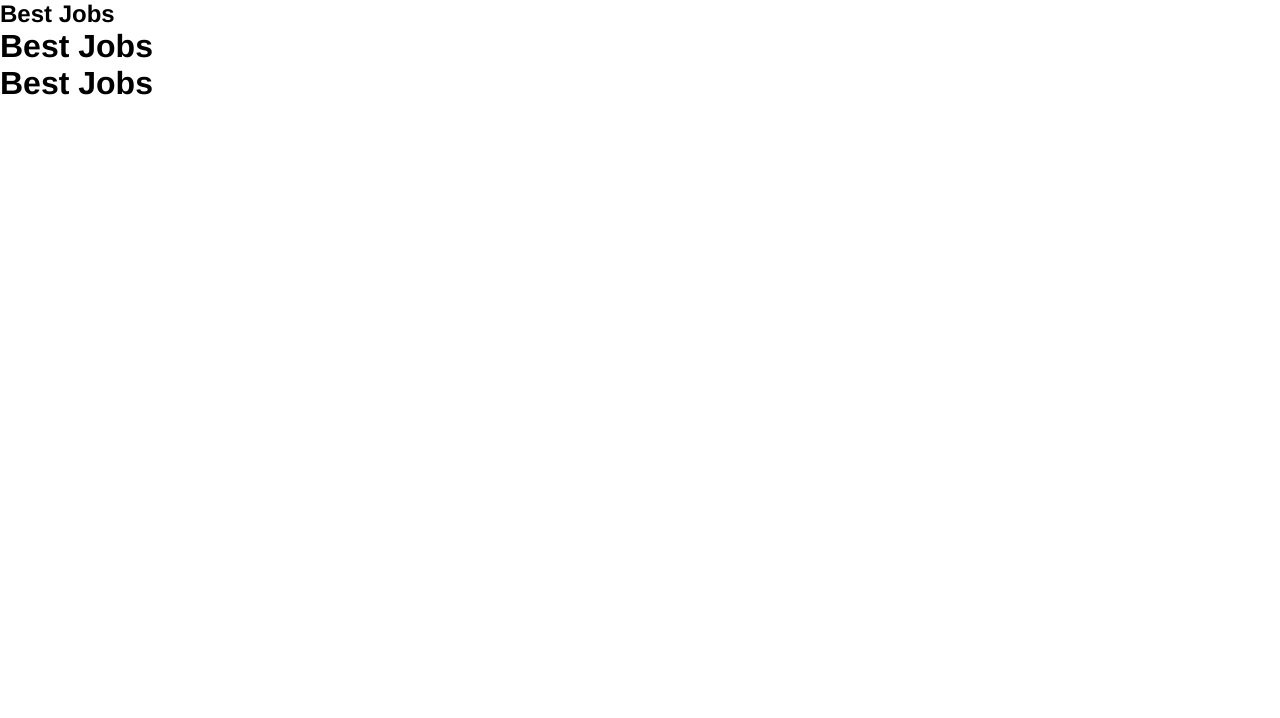
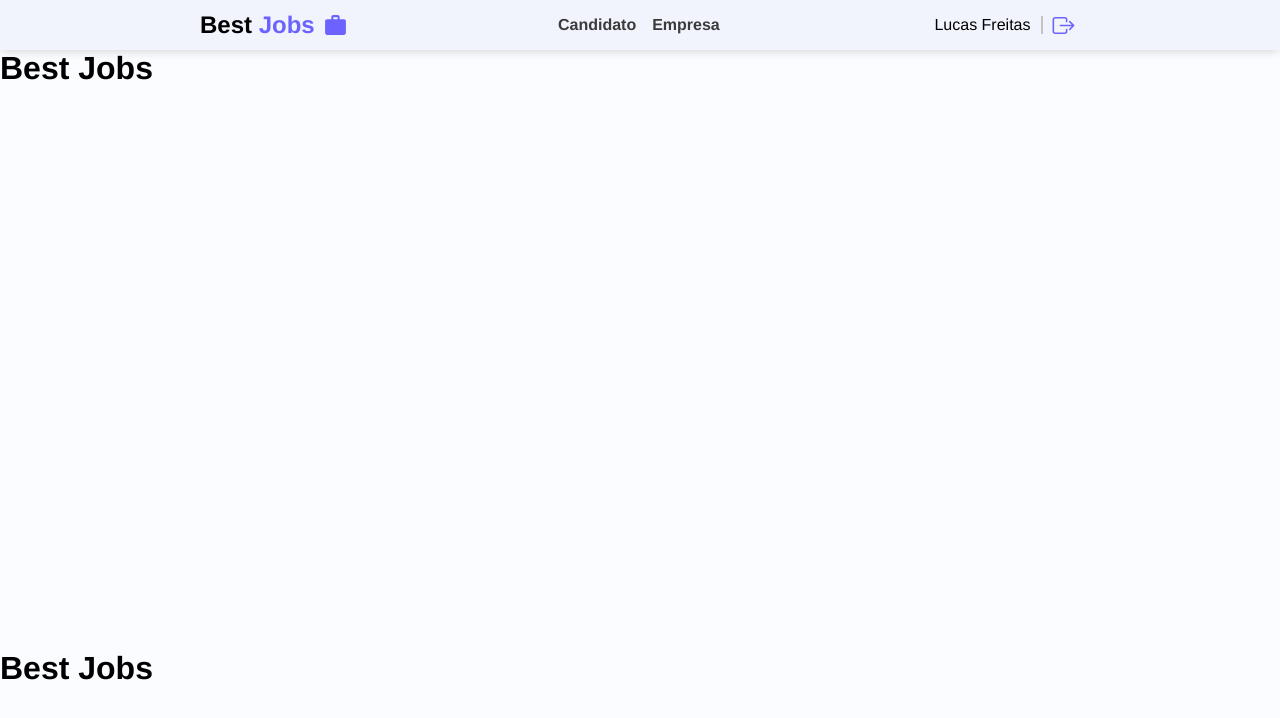
Before and after one commit to LucaslcFreitas/BestJobs, a React (Vite) app in the folder frontend/: page / in a window 1280 px wide. Shown: the top 718 px of the page. Built offline with nearby package versions, Linux system fonts and the light colour scheme.

Commit message:
Estilização da Navbar

```diff
--- /dev/null
+++ b/frontend/src/components/ButtonPrimary.tsx
@@ -0,0 +1,16 @@
+import '../styles/components/ButtonPrimary.sass';
+
+type Props = {
+    text?: string;
+    onClickButton: () => void;
+};
+
+function ButtonPrimary({ text = 'Clicar', onClickButton }: Props) {
+    return (
+        <div className="button-primary" onClick={() => onClickButton()}>
+            <p>{text}</p>
+        </div>
+    );
+}
+
+export default ButtonPrimary;
--- a/frontend/src/components/NavBar.tsx
+++ b/frontend/src/components/NavBar.tsx
@@ -1,28 +1,69 @@
 import '../styles/components/NavBar.sass';
 import { useDispatch, useSelector } from 'react-redux';
 import { userLoginLogout, useUser } from '../redux/user/sliceUser';
+import { MdWork } from 'react-icons/md';
+import { IoExitOutline } from 'react-icons/io5';
+import { Link } from 'react-router-dom';
+import ButtonPrimary from './ButtonPrimary';
+import { useNavigate } from 'react-router-dom';
 
 function NavBar() {
     const user = useSelector(useUser);
 
     console.log(user);
 
+    const navigate = useNavigate();
+
     const dispatch = useDispatch();
 
-    const handleClick = () => {
+    const handleHome = () => {
+        navigate('/');
+    };
+
+    const handleLogin = () => {
+        navigate('/signin');
+    };
+
+    const handleLogout = () => {
         dispatch(
             userLoginLogout({
-                token: 'teste',
-                name: 'teste',
-                email: 'teste',
-                type: 'candidacy',
+                token: null,
+                name: null,
+                email: null,
+                type: null,
             })
         );
     };
 
     return (
-        <nav>
-            <h1 onClick={handleClick}>Best Jobs</h1>
+        <nav className="navbar">
+            <div className="nav-title">
+                <h1 onClick={handleHome}>
+                    Best <span>Jobs</span>
+                </h1>
+                <MdWork />
+            </div>
+
+            <div className="nav-links">
+                <Link to="/candidate">Candidato</Link>
+                <Link to="/company">Empresa</Link>
+            </div>
+
+            <div className="nav-user">
+                {user.token ? (
+                    <>
+                        <p>{user.name}</p>
+                        <IoExitOutline onClick={handleLogout} />
+                    </>
+                ) : (
+                    <>
+                        <ButtonPrimary
+                            text="Entrar"
+                            onClickButton={handleLogin}
+                        />
+                    </>
+                )}
+            </div>
         </nav>
     );
 }
--- a/frontend/src/layouts/DefaultLayout.tsx
+++ b/frontend/src/layouts/DefaultLayout.tsx
@@ -4,11 +4,13 @@ import Footer from '../components/Footer';
 
 function DefaultLayout() {
     return (
-        <div>
+        <>
             <NavBar />
-            <Outlet />
+            <main className="main-content">
+                <Outlet />
+            </main>
             <Footer />
-        </div>
+        </>
     );
 }
 
--- a/frontend/src/redux/user/sliceUser.ts
+++ b/frontend/src/redux/user/sliceUser.ts
@@ -2,7 +2,7 @@ import { createSlice, PayloadAction } from '@reduxjs/toolkit';
 
 const initialState: User = {
     token: 'teste',
-    name: null,
+    name: 'Lucas Freitas',
     email: null,
     type: null
 };
--- /dev/null
+++ b/frontend/src/styles/components/ButtonPrimary.sass
@@ -0,0 +1,17 @@
+@use '../variables'
+
+.button-primary
+    cursor: pointer
+    cursor: pointer
+    background-color: variables.$color-primary
+    padding: 10px
+    margin: auto
+    border-radius: 10px
+
+    &:hover
+        background-color: variables.$color-primary-hover
+
+    p
+        color: #fff
+        font-size: 15px
+        font-weight: bold
--- a/frontend/src/styles/components/NavBar.sass
+++ b/frontend/src/styles/components/NavBar.sass
@@ -0,0 +1,55 @@
+@use '../variables'
+@use '../mixins'
+
+.navbar
+    display: flex
+    align-items: center
+    justify-content: space-between
+    min-height: 50px
+    background-color: variables.$background-primary
+    padding: variables.$padding-container-normal
+    box-shadow: 0 2px 10px -2px #c9c9c9
+
+    .nav-title
+        @include mixins.center
+        gap: .5rem
+        cursor: pointer
+
+        h1
+            font-weight: 600
+            font-size: 1.5rem
+
+        span, svg
+            color: variables.$color-primary
+
+        svg
+            font-size: 25px
+
+    .nav-links
+        @include mixins.center
+        gap: 1rem
+
+        a
+            color: variables.$color-default
+            transition: 0.2s
+            font-weight: bold
+
+        a:hover
+            border-bottom: 4px solid variables.$color-primary
+
+    .nav-user
+        @include mixins.center
+        width: 150px
+        gap: .5rem
+
+        p
+            padding-right: 10px
+            border-right: 2px solid #c2c2c2
+
+        svg
+            color: variables.$color-primary
+            font-size: 25px
+            cursor: pointer
+
+            &:hover
+                color: variables.$color-primary-hover
--- a/frontend/src/styles/main.sass
+++ b/frontend/src/styles/main.sass
@@ -5,3 +5,10 @@
     margin: 0
     font-family: variables.$font-stack
     box-sizing: border-box
+    text-decoration: none
+
+body
+    background-color: variables.$background-secondary
+
+.main-content
+    min-height: 600px
--- a/frontend/src/styles/mixins.sass
+++ b/frontend/src/styles/mixins.sass
@@ -0,0 +1,4 @@
+@mixin center
+    display: flex
+    justify-content: center
+    align-items: center
--- a/frontend/src/styles/variables.sass
+++ b/frontend/src/styles/variables.sass
@@ -1 +1,7 @@
 $font-stack: 'Helvetica'
+$padding-container-normal: 0px 200px
+$background-primary: #f2f4fd
+$background-secondary: #fbfcff
+$color-primary: #6C63FF
+$color-primary-hover: #5850db
+$color-default: #3b3b3b
```
